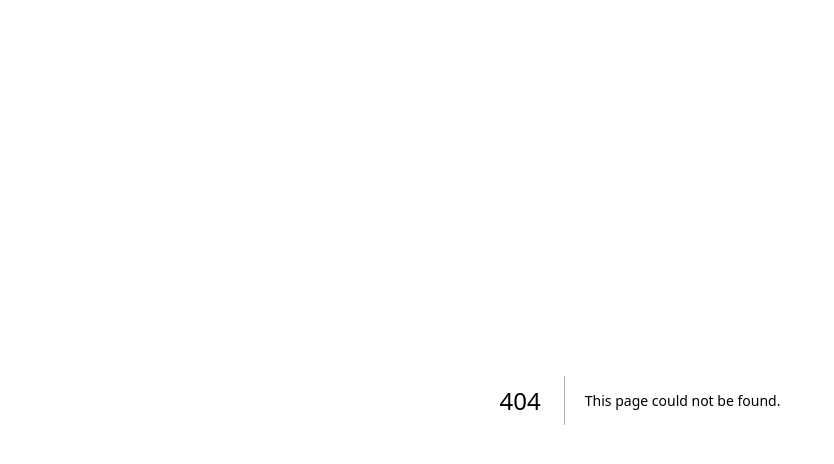
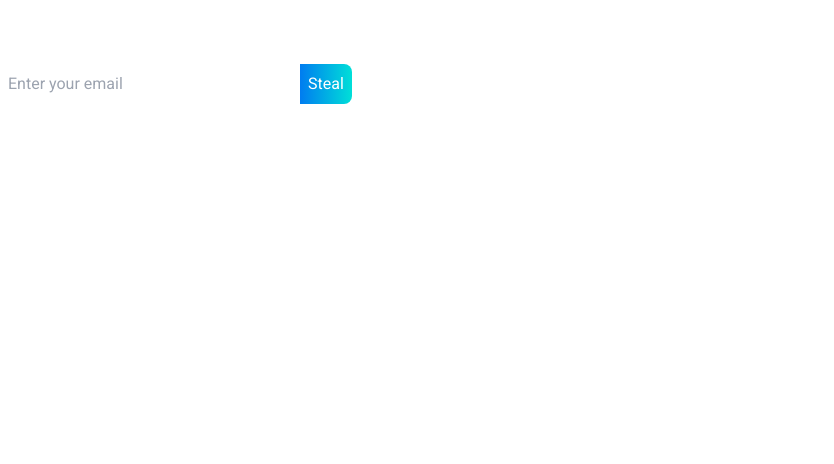
Before and after one commit to sheldor07/bookgpt-website, a Next.js app: page /components/EmailSignup in a window 1280 px wide. Before the commit this address had no page. Shown: the top 464 px of the page, without its empty margins (0-834 px from the left). Built offline with nearby package versions, Linux system fonts and the light colour scheme.

Commit message:
feat added sign up email on home
Signed-off-by: Yajat Gulati <yajatgulati01@gmail.com>

```diff
--- a/package.json
+++ b/package.json
@@ -15,13 +15,16 @@
     "eventsource-parser": "^0.1.0",
     "flowbite": "^1.6.4",
     "flowbite-react": "^0.4.2",
+    "formik": "^2.4.3",
+    "mongodb": "^6.0.0",
     "next": "13.2.4",
     "react": "18.2.0",
     "react-bootstrap": "^2.7.2",
     "react-dom": "18.2.0",
     "react-loading-skeleton": "^3.2.0",
     "react-responsive-carousel": "^3.2.23",
-    "sharp": "^0.32.3"
+    "sharp": "^0.32.3",
+    "yup": "^1.2.0"
   },
   "devDependencies": {
     "autoprefixer": "^10.4.14",
--- /dev/null
+++ b/src/pages/api/signup.js
@@ -0,0 +1,26 @@
+import clientPromise from "../../utils/mongodb";
+
+export default async (req, res) => {
+  if (req.method === "POST") {
+    const { email } = req.body;
+
+    // Ensure email is provided
+    if (!email) {
+      return res.status(400).json({ error: "Email is required" });
+    }
+
+    try {
+      const client = await clientPromise;
+      const db = client.db();
+
+      // Insert the email into the collection (e.g., 'signups')
+      await db.collection("signups").insertOne({ email });
+
+      return res.status(200).json({ success: true });
+    } catch (error) {
+      return res.status(500).json({ error: "Server error" });
+    }
+  } else {
+    return res.status(405).json({ error: "Method not allowed" });
+  }
+};
--- /dev/null
+++ b/src/pages/components/EmailSignup.js
@@ -0,0 +1,81 @@
+import { useFormik } from "formik";
+import * as Yup from "yup";
+import { useState } from "react";
+export default function Signup() {
+  const [submitted, setSubmitted] = useState(false);
+
+  const validationSchema = Yup.object().shape({
+    email: Yup.string().email("Invalid email address").required("Required"),
+  });
+
+  const formik = useFormik({
+    initialValues: {
+      email: "",
+    },
+    validationSchema: validationSchema,
+    onSubmit: async (values) => {
+      if (
+        values.email === "" ||
+        values.email === null ||
+        values.email === undefined
+      ) {
+        return;
+      }
+      const response = await fetch("/api/signup", {
+        method: "POST",
+        headers: {
+          "Content-Type": "application/json",
+        },
+        body: JSON.stringify(values),
+      });
+
+      if (response.ok) {
+        formik.resetForm();
+        setSubmitted(true);
+      }
+    },
+  });
+
+  return (
+    <div className=" mt-6 flex flex-col ">
+      <form onSubmit={formik.handleSubmit}>
+        <label htmlFor="email" className="text-white mb-2 text-lg font-bold">
+          Sign up to get The Most Awesome Atomic Habits Guide in The Universe
+          for FREE!
+        </label>{" "}
+        <div className="flex flex-row items-center  sm:mt-1 mt-4">
+          <input
+            type="email"
+            name="email"
+            value={formik.values.email}
+            className={`px-2 my-2 sm:w-[300px]  w-full sm:mx-0 mx-auto transition ease-in-out delay-150 bg-white rounded-l-lg text-md text-black-500  md:text-md py-2 font-base  ${
+              formik.errors.email && "border-red-500"
+            }`}
+            onChange={formik.handleChange}
+            onBlur={formik.handleBlur}
+            placeholder="Enter your email"
+          />
+          {submitted ? (
+            // Display checkmark icon when submitted
+            <span className="text-white  bg-gradient-to-r from-gradient-blue to-gradient-purple rounded-r-lg px-2 py-1 text-2xl">
+              ✓
+            </span>
+          ) : (
+            // Display the Sign Up button otherwise
+            <button
+              className=" text-white  bg-gradient-to-r from-gradient-blue to-gradient-purple rounded-r-lg px-2 my-2 text-md text-black-500 hover:-translate-y-1 hover:scale-110 md:text-md py-2 font-base"
+              type="submit"
+            >
+              Steal
+            </button>
+          )}
+        </div>
+        {formik.touched.email && formik.errors.email ? (
+          <div className="text-red-500 text-italic text-sm">
+            {formik.errors.email}
+          </div>
+        ) : null}
+      </form>
+    </div>
+  );
+}
--- a/src/pages/components/HeroText.js
+++ b/src/pages/components/HeroText.js
@@ -2,6 +2,8 @@ import { Carousel } from "react-responsive-carousel";
 import BookCard from "./BookCard";
 import { properCase } from "./../../utils/proper-case";
 import Link from "next/link";
+import Signup from "./EmailSignup";
+
 import "react-responsive-carousel/lib/styles/carousel.min.css"; // requires a loader
 export default function HeroText({ books }) {
   return (
@@ -24,6 +26,7 @@ export default function HeroText({ books }) {
             <Link href="/skin-in-the-game">Talk to our books for FREE </Link>
           </button>
         </div>
+        <Signup />
       </div>
       {books ? (
         <div className="flex flex-col items-center justify-center collapse md:visible">
@@ -31,7 +34,8 @@ export default function HeroText({ books }) {
             showThumbs={false}
             showStatus={false}
             infiniteLoop={true}
-            autoPlay={true}>
+            autoPlay={true}
+          >
             {books.map((book) => (
               <div key={book.id}>
                 <BookCard
--- /dev/null
+++ b/src/utils/mongodb.js
@@ -0,0 +1,21 @@
+import { MongoClient } from 'mongodb';
+
+const uri = process.env.MONGODB_URI;
+const options = {
+  useUnifiedTopology: true,
+  useNewUrlParser: true,
+};
+
+let client;
+let clientPromise;
+
+if (process.env.NODE_ENV === 'production') {
+  // In production mode, we'll set up a connection that's reused across requests
+  client = new MongoClient(uri, options);
+  clientPromise = client.connect();
+} else {
+  // In development mode, create a new client for every request
+  clientPromise = MongoClient.connect(uri, options);
+}
+
+export default clientPromise;
```
Also changed, not shown: 2 other files (tests, documents, lock files or other folders).
